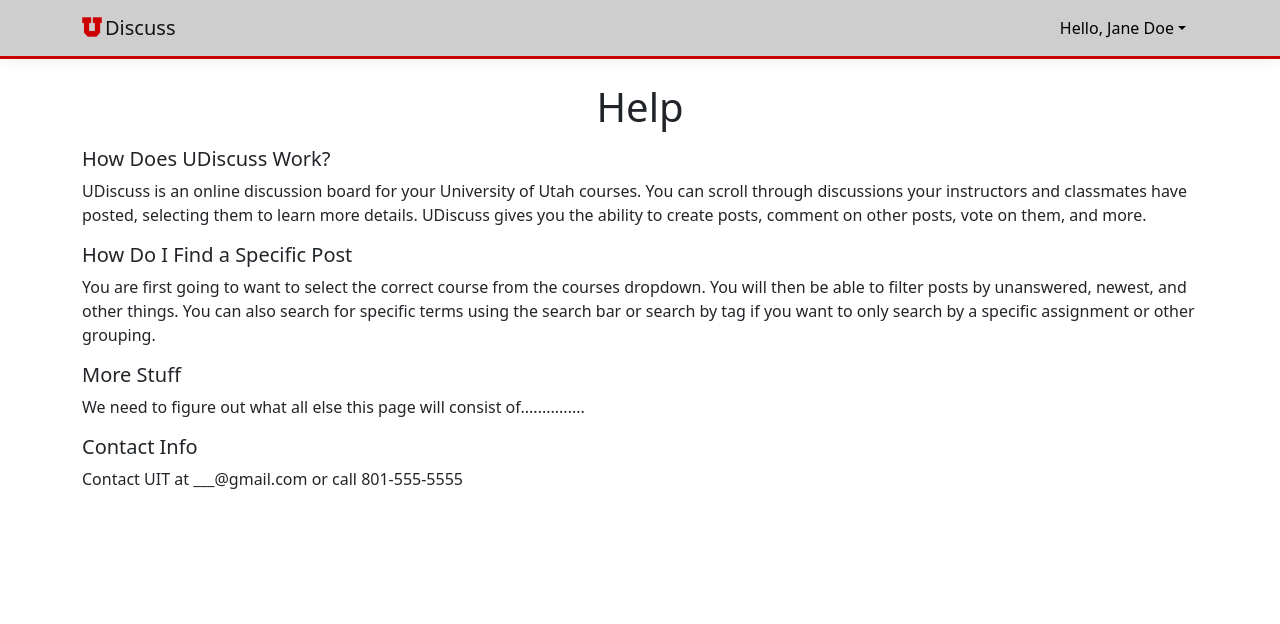
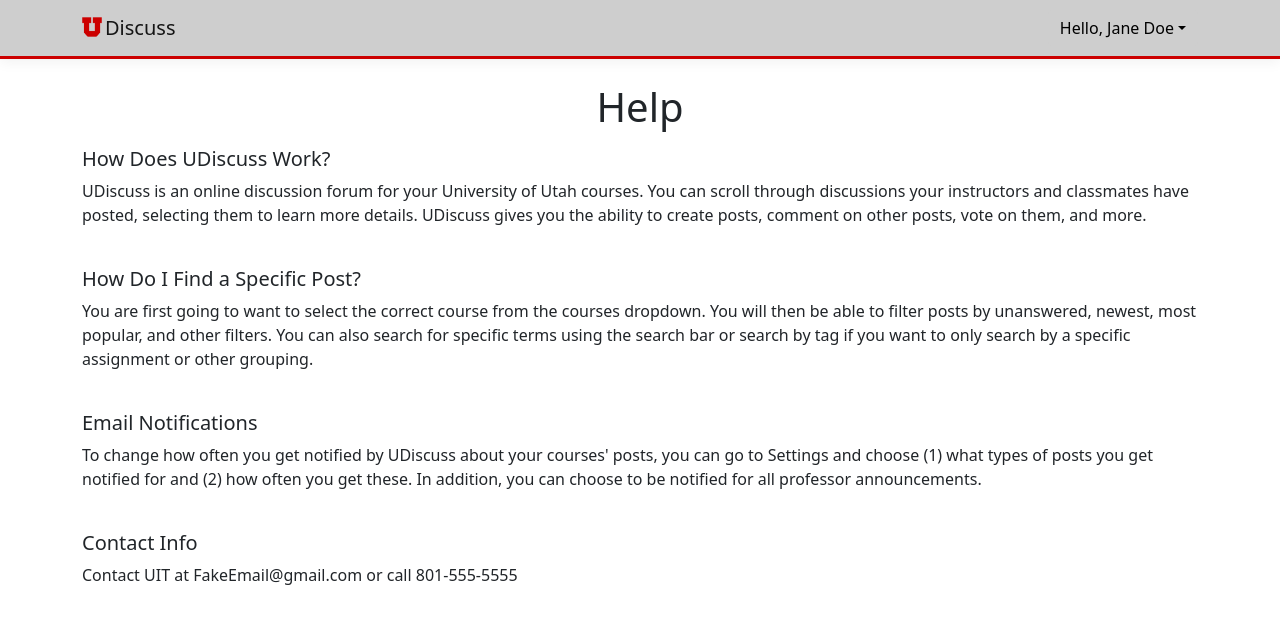
Before and after one commit to kadenhendrickson/UDiscuss, a React (Create React App) app in the folder ClientApp/: page /help in a window 1280 px wide. Shown: the top 624 px of the page. Built offline with nearby package versions, Linux system fonts and the light colour scheme.

Commit message:
Updated help page

```diff
--- a/ClientApp/src/components/Help/Help.js
+++ b/ClientApp/src/components/Help/Help.js
@@ -13,22 +13,26 @@
             <div>
                 <h1 className="d-flex justify-content-center p-2"> Help </h1>
                 <h5> How Does UDiscuss Work? </h5>
-                <p> UDiscuss is an online discussion board for your University of Utah courses.
+                <p> UDiscuss is an online discussion forum for your University of Utah courses.
                     You can scroll through discussions your instructors and classmates have posted, selecting
                     them to learn more details. UDiscuss gives you the ability to create posts, comment on other posts,
                     vote on them, and more. </p>
+                <br/>
 
-                <h5> How Do I Find a Specific Post </h5>
+                <h5> How Do I Find a Specific Post? </h5>
                 <p> You are first going to want to select the correct course from the courses dropdown. You will then
-                    be able to filter posts by unanswered, newest, and other things. You can also search for specific
+                    be able to filter posts by unanswered, newest, most popular, and other filters. You can also search for specific
                     terms using the search bar or search by tag if you want to only search by a specific assignment or other grouping. </p>
+                <br />
 
-                    <h5> More Stuff </h5>
-                <p> We need to figure out what all else this page will consist of............... </p>
-
+                <h5> Email Notifications </h5>
+                <p> To change how often you get notified by UDiscuss about your courses' posts, you can go to Settings and choose (1) what types of
+                    posts you get notified for and (2) how often you get these. In addition, you can choose to be notified for all professor announcements.
+                </p>
+                <br />
 
                 <h5> Contact Info </h5>
-                <p> Contact UIT at ___@gmail.com or call 801-555-5555 </p>
+                <p> Contact UIT at FakeEmail@gmail.com or call 801-555-5555 </p>
             </div>
         );
     }
```
Also changed, not shown: ClientApp/src/components/Images/utah_camps.jpg (deleted), 1 other file (tests, documents, lock files or other folders).
